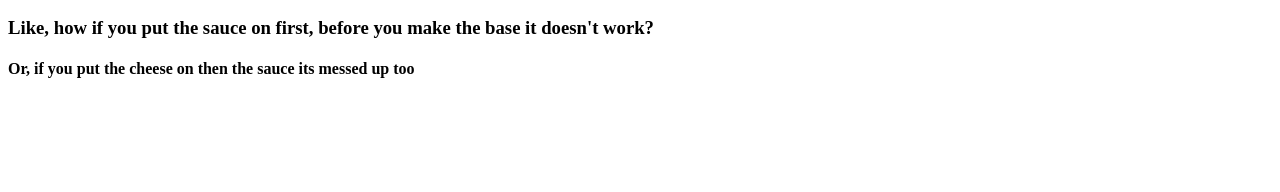
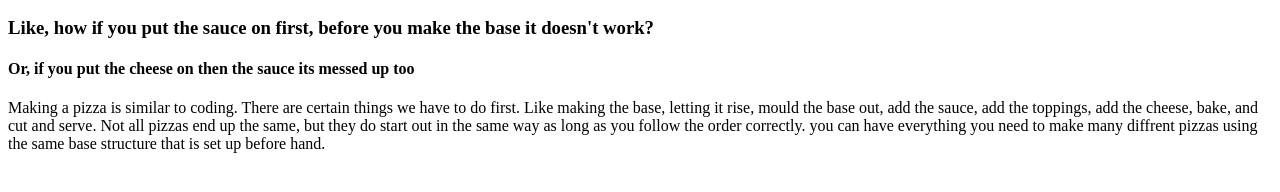
Before and after one commit to 3thanwall/Worksheet-1-3, a plain HTML site: page index.html in a window 1280 px wide. Shown: the part 110-302 px from the top of the page. Drawn offline with Linux system fonts and the light colour scheme.

Commit message:
Update index.html

```diff
--- a/index.html
+++ b/index.html
@@ -12,5 +12,16 @@
 <h3>Like, how if you put the sauce on first, before you make the base
 it doesn't work?</h3>
 <h4>Or, if you put the cheese on then the sauce its messed up too</h4>
+
+<p> Making a pizza is similar to coding. There are certain things we have
+to do first. Like making the base, letting it rise, mould the base out,
+add the sauce, add the toppings, add the cheese, bake, and cut and serve.
+Not all pizzas end up the same, but they do start out in the same way as
+long as you follow the order correctly. you can have everything you need to
+make many diffrent pizzas using the same base structure that is set up
+before hand.</p>
+
+
+
 </body>
 </html>
```
